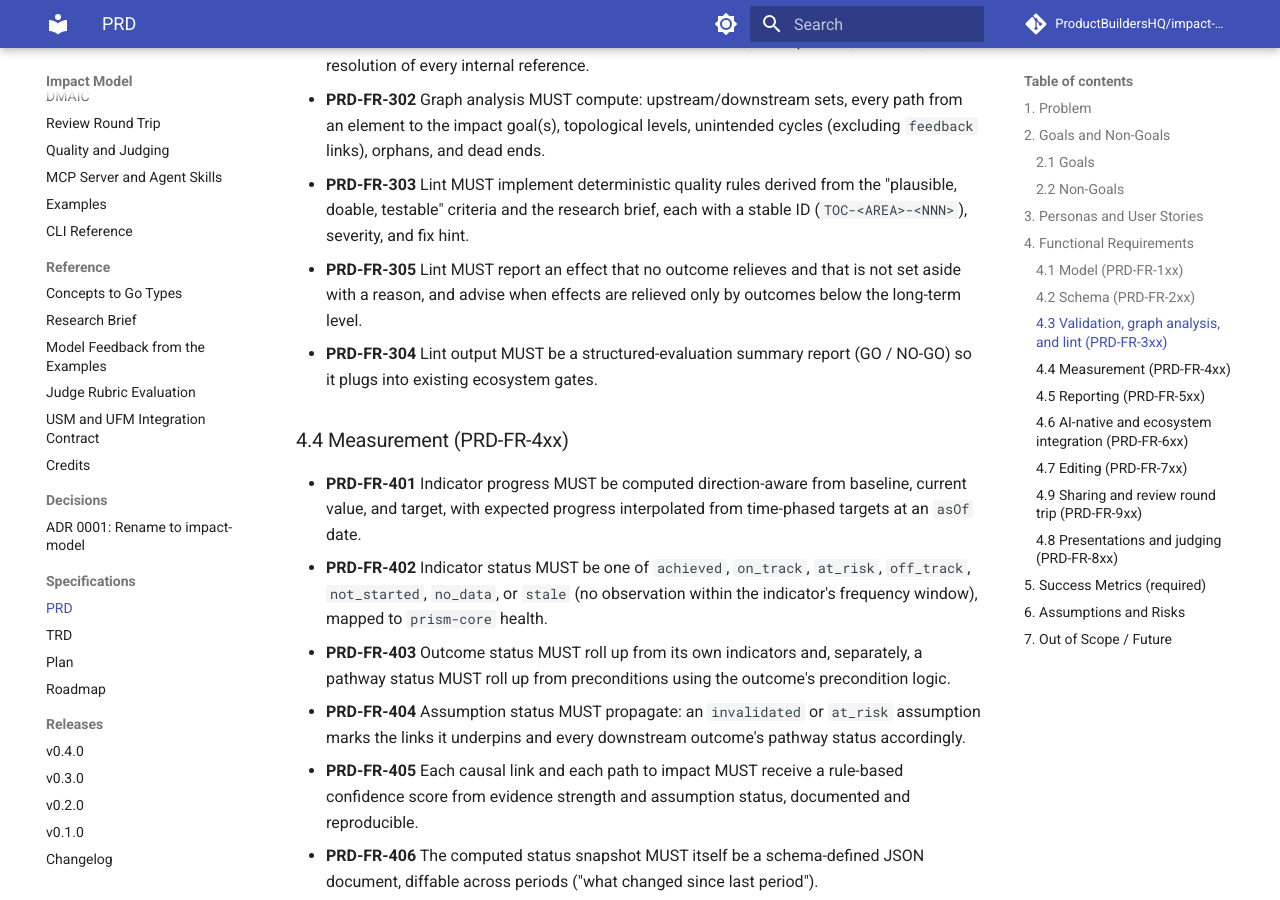
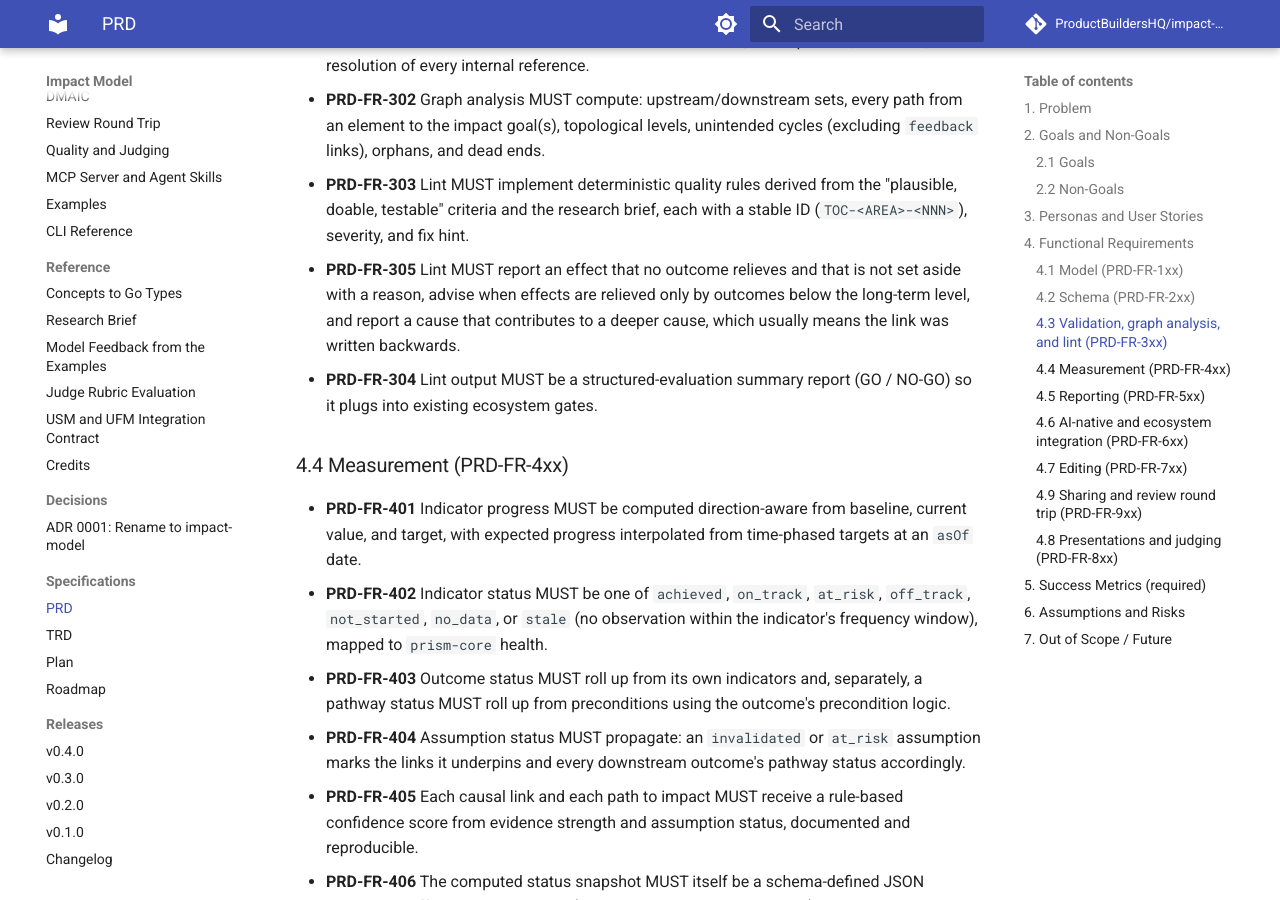
Before and after one commit to ProductBuildersHQ/theoryofchange-spec, an MkDocs documentation site: the page built from docs/specs/initiatives/INIT-THEORYOFCHANGESPEC-001/PRD.md, in a window 1280 px wide and 900 px high, scrolled down 12680 px. Built offline with MkDocs 1.6.1 and Material for MkDocs 9.7.7, drawn with Linux system fonts in a browser that asks for light colours; comment, search, counter and statistics services are not loaded.

Commit message:
docs(specs): add the rule for causes linked the wrong way round
Refs: RMI-IMPACTMODEL-010

Co-Authored-By: Claude Opus 5.5 <noreply@anthropic.com>

```diff
--- a/docs/specs/initiatives/INIT-THEORYOFCHANGESPEC-001/PRD.md
+++ b/docs/specs/initiatives/INIT-THEORYOFCHANGESPEC-001/PRD.md
@@ -512,8 +512,9 @@ named version, so that both teams work from the same agreed theory.
   the "plausible, doable, testable" criteria and the research brief, each with
   a stable ID (`TOC-<AREA>-<NNN>`), severity, and fix hint.
 - **PRD-FR-305** Lint MUST report an effect that no outcome relieves and that
-  is not set aside with a reason, and advise when effects are relieved only by
-  outcomes below the long-term level.
+  is not set aside with a reason, advise when effects are relieved only by
+  outcomes below the long-term level, and report a cause that contributes to a
+  deeper cause, which usually means the link was written backwards.
 - **PRD-FR-304** Lint output MUST be a structured-evaluation summary report
   (GO / NO-GO) so it plugs into existing ecosystem gates.
 
```
Also changed, not shown: docs/specs/initiatives/INIT-THEORYOFCHANGESPEC-001/TRD.md (+1 -0 lines).
